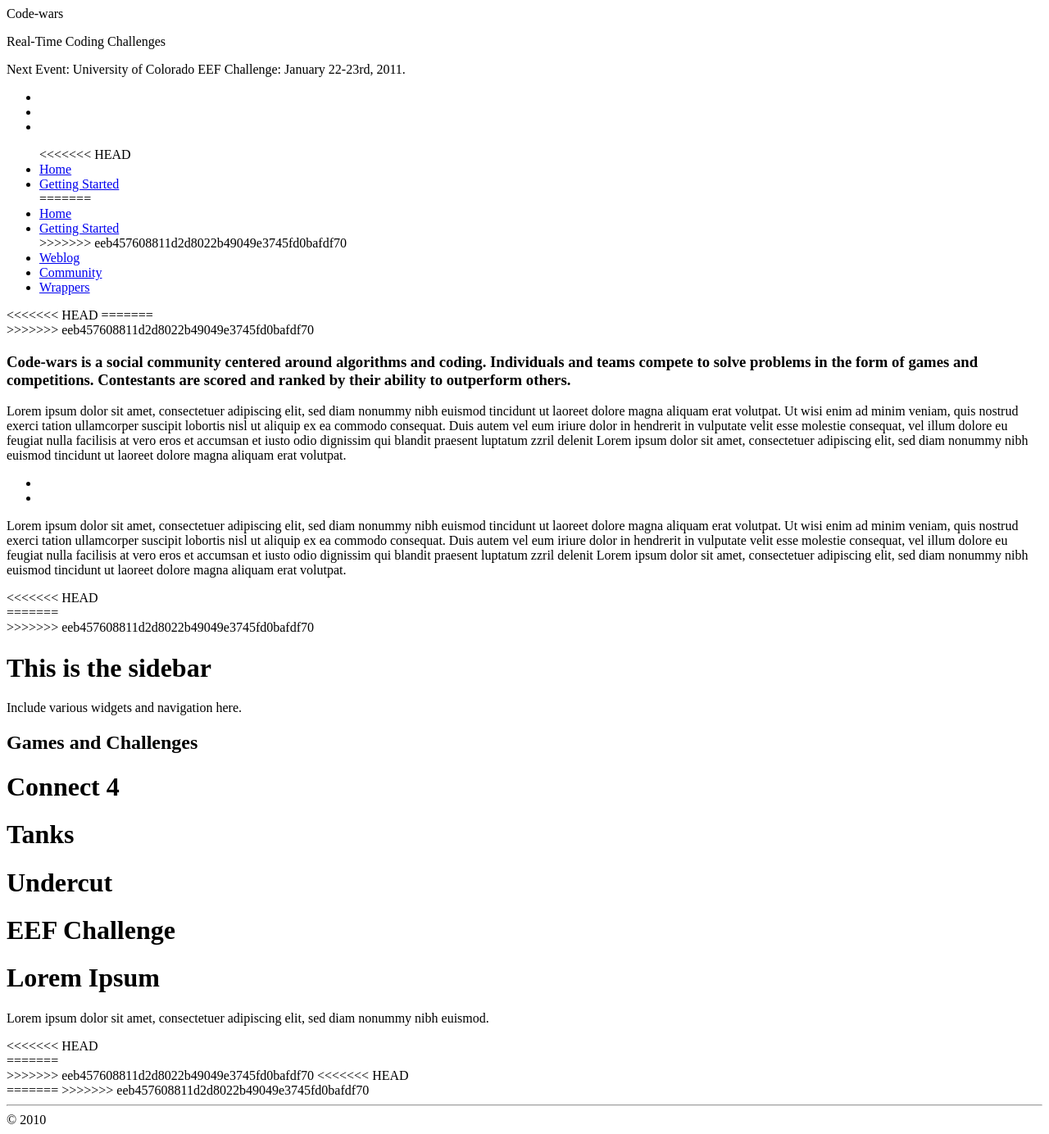
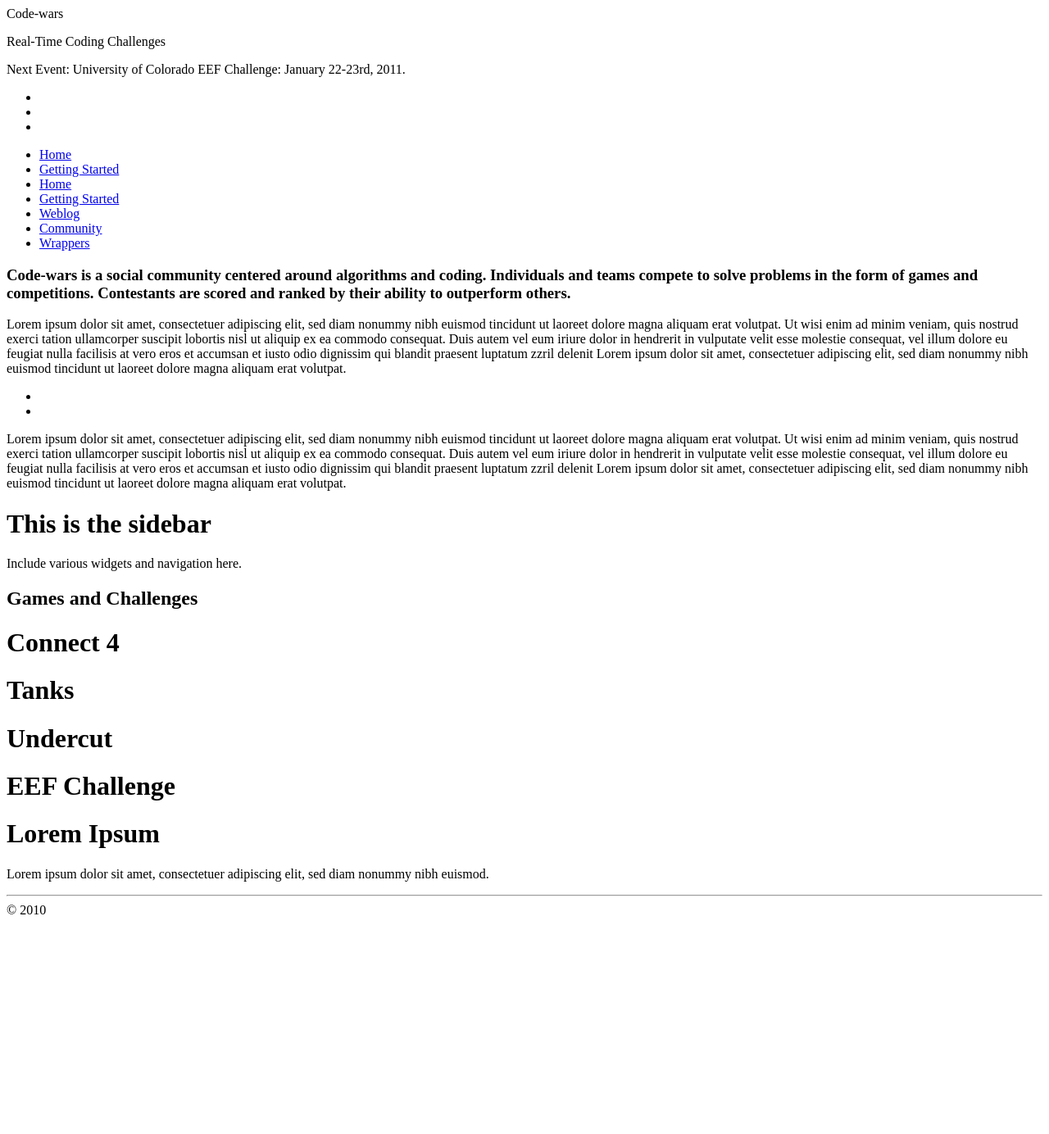
Before and after one commit to battle-io/web-php, a PHP site: the page made by application/views/codewars/index.php in a window 1280 px wide. Shown: the whole page at 82% size. After the commit the page ends 1116 px from the top, so only its background shows below. Run offline with PHP 8.4, Linux system fonts and the light colour scheme; the template is opened without the code that fills it, so the values that code supplies are empty; some libraries are stand-ins or nearby versions.

Commit message:
Cleaning up some schmutz thrown in by Egit. Damn Egit.

```diff
--- a/application/views/codewars/index.php
+++ b/application/views/codewars/index.php
@@ -1,13 +1,4 @@
 <?php echo $header ?>
-<<<<<<< HEAD
-=======
-
-<!-- maybe move these lines to the bottom of $header -->
-<div id="bd">
-	<div class="cenwrap">
-	<div id="yui-main">
-         <div class="yui-b">
->>>>>>> eeb457608811d2d8022b49049e3745fd0bafdf70
 
 <!-- Main body goes here -->
 <div id="content">
@@ -25,14 +16,8 @@
 
 </div>
 <!-- END Main body -->
-<<<<<<< HEAD
          </div> <!-- .yui-b for main -->
     </div><!-- #yui-main -->
-=======
-         </div>
-    </div>
->>>>>>> eeb457608811d2d8022b49049e3745fd0bafdf70
-
 
 <!-- Move this to a Sidebar view?  -->
 <div id="sidebar" class="yui-b">
@@ -53,16 +38,6 @@
 	<p>Lorem ipsum dolor sit amet, consectetuer adipiscing elit, sed diam nonummy nibh euismod.</p>
 	</div>
 
-<<<<<<< HEAD
 </div> <!-- .yui-b for sidebar -->
 
-=======
-
-
-</div>
-
-
-<!--  maybe move these lines to the top of the $footer -->
-</div></div>
->>>>>>> eeb457608811d2d8022b49049e3745fd0bafdf70
 <?php echo $footer ?>
--- a/application/views/common/footer.php
+++ b/application/views/common/footer.php
@@ -1,9 +1,5 @@
-<<<<<<< HEAD
-
 </div></div> <!-- .cenwrap and #bd -->
 
-=======
->>>>>>> eeb457608811d2d8022b49049e3745fd0bafdf70
 <hr/>
 <div id="ft">
 	<div id="footersection">&copy; <?php echo date('Y') ?></div>
--- a/application/views/common/header.php
+++ b/application/views/common/header.php
@@ -53,13 +53,10 @@
 			</div>
 		</div>
     	<ul id="topnavbar" class="cenwrap">
-<<<<<<< HEAD
 			<li><a href="/">Home</a></li>
 			<li><a href="/gettingstarted">Getting Started</a></li>
-=======
 			<li><a href="#">Home</a></li>
 			<li><a href="#">Getting Started</a></li>
->>>>>>> eeb457608811d2d8022b49049e3745fd0bafdf70
 			<li><a href="#">Weblog</a></li>
 			<li><a href="#">Community</a></li>
 			<li><a href="#">Wrappers</a></li>
@@ -75,6 +72,7 @@
 		</div>
 	</div>
 	*/ ?>
+
 </div> <!-- #hd -->
 
 <div id="bd">
```
Also changed, not shown: 2 other files.
